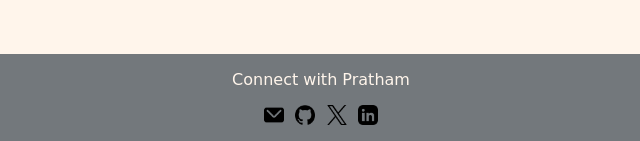
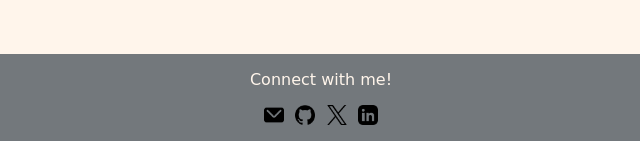
Before and after one commit to PrathamAditya/PersonalWebsite, a plain HTML site: page index.html in a window 1280 px wide. Shown: the part 656-797 px from the top of the page, 319-959 px from the left. Drawn offline with Linux system fonts and the light colour scheme; a script that the page names is missing.

Commit message:
Update index.html

```diff
--- a/index.html
+++ b/index.html
@@ -38,7 +38,7 @@
 </footer> -->
 <footer class="footer bg-dark text-white text-center py-3 mt-5">
     <div>
-        <p class="mb-1">Connect with Pratham</p>
+        <p class="mb-1">Connect with me!</p>
         <p class="mb-2">
             <a href="mailto:prathamadityasalhotra@gmail.com" id="mail" class="text-white mx-2"><img class="footer-image"
                     src="./src/images/mail.png" /></a>
```
